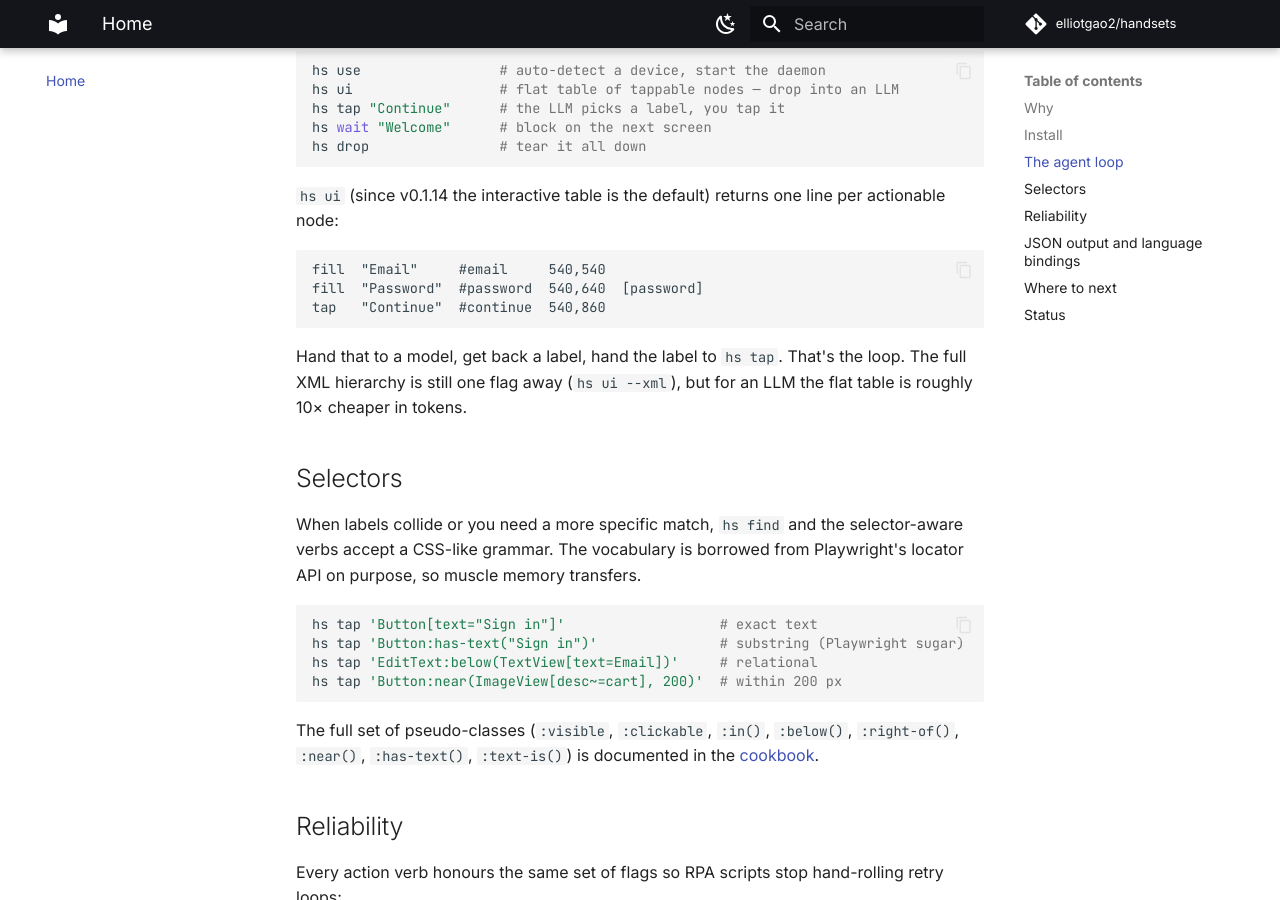
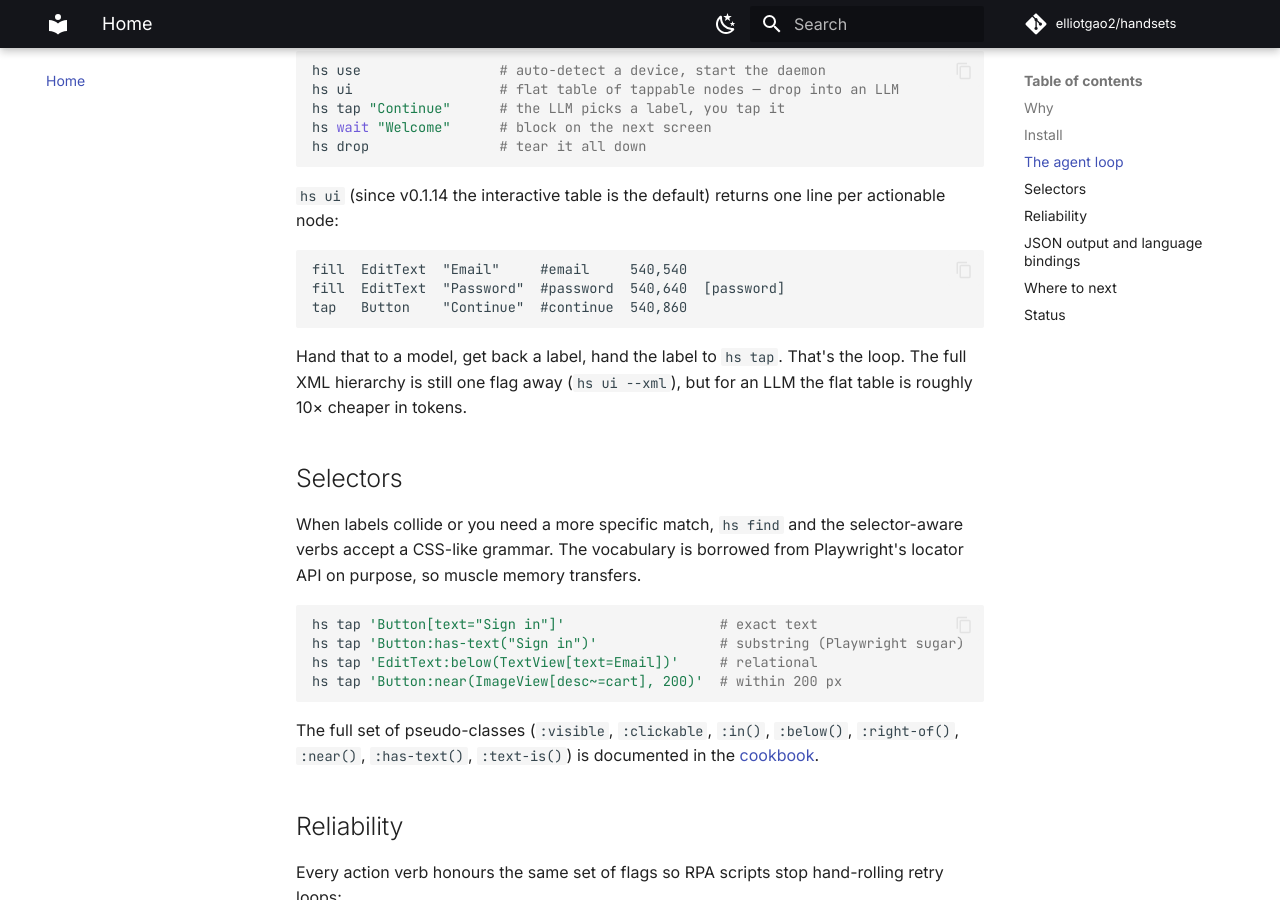
Before and after one commit to elliotgao2/handsets, an MkDocs documentation site: the page built from docs/index.md, in a window 1280 px wide and 900 px high, scrolled down 1124 px. Built offline with MkDocs 1.6.1 and Material for MkDocs 9.7.7, drawn with Linux system fonts in a browser that asks for light colours; comment, search, counter and statistics services are not loaded.

Commit message:
release: v0.1.17 — restore the class column in hs ui
v0.1.16 dropped the class column on the argument it was redundant with
the verb. It isn't — class disambiguates Button from TextView from
EditText when an agent writes a selector. Restoring `fill EditText "Email"`
instead of `fill "Email"`. Zero-width-character stripping from v0.1.16
stays.

````diff
--- a/docs/index.md
+++ b/docs/index.md
@@ -39,9 +39,9 @@ hs drop                # tear it all down
 `hs ui` (since v0.1.14 the interactive table is the default) returns one line per actionable node:
 
 ```
-fill  "Email"     #email     540,540
-fill  "Password"  #password  540,640  [password]
-tap   "Continue"  #continue  540,860
+fill  EditText  "Email"     #email     540,540
+fill  EditText  "Password"  #password  540,640  [password]
+tap   Button    "Continue"  #continue  540,860
 ```
 
 Hand that to a model, get back a label, hand the label to `hs tap`. That's the loop. The full XML hierarchy is still one flag away (`hs ui --xml`), but for an LLM the flat table is roughly 10× cheaper in tokens.
````
Also changed, not shown: README.md (+4 -4 lines), docs/blog/posts/2026-05-23-tapping-android-in-5ms-vs-appium-uiautomator2.md (+3 -3 lines), 5 other files.
